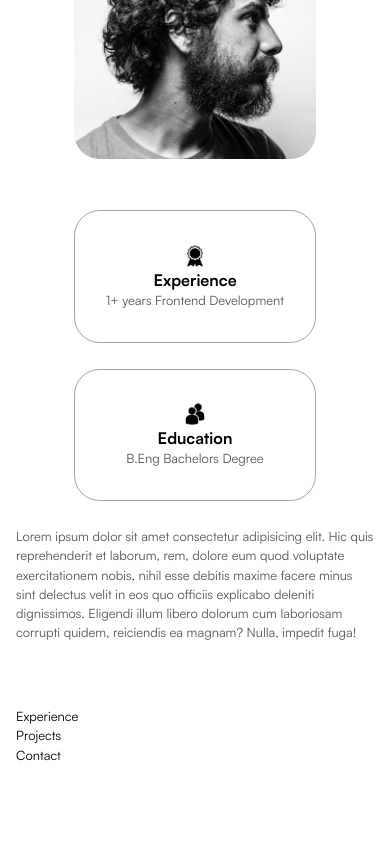
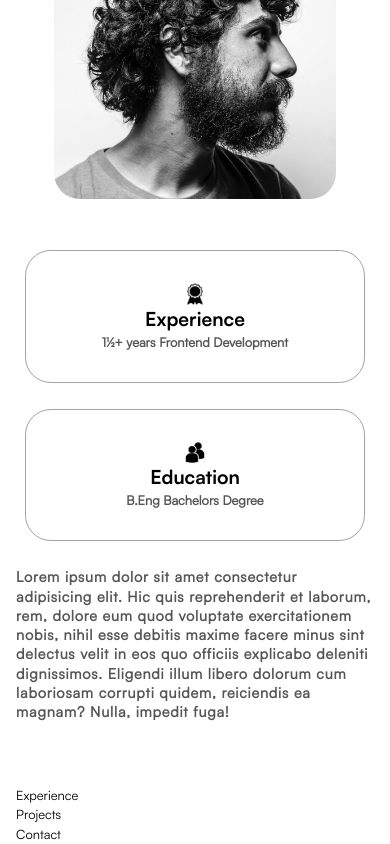
Before and after one commit to Savio234/Portfolio, a React (Create React App) app: page / in a window 390 px wide. Shown: the part 905-1749 px from the top of the page. Before the commit the page ends 1670 px from the top, so only its background shows below. Built offline with nearby package versions, Linux system fonts and the light colour scheme.

Commit message:
About section changes

```diff
--- a/src/components/About/About.css
+++ b/src/components/About/About.css
@@ -96,4 +96,24 @@
         font-size: 2.4rem;
         line-height: 3rem;
     }
+    .about-card {
+        width: 95%;
+        border-width: 0.2rem;
+    }
+    .about-card p {
+        font-weight: 700;
+    }
+    .about-card h3 {
+        font-size: 2.4rem;
+        line-height: 3.2rem;
+    }
+    .about-text p {
+        font-size: 1.8rem;
+        font-weight: 700;
+        letter-spacing: 0.1rem;
+    }
+    .content-img {
+        width: 35rem;
+        height: 35rem;
+    }
 }
--- a/src/components/About/About.jsx
+++ b/src/components/About/About.jsx
@@ -24,7 +24,7 @@ const About = () => {
                 </div>
                 <h3>Experience</h3>
                 <p>
-                  1+ years
+                  1½+ years
                   Frontend Development
                 </p>
               </div>
--- a/src/components/Nav/Nav.jsx
+++ b/src/components/Nav/Nav.jsx
@@ -1,6 +1,7 @@
 import React from 'react'
 import Open from '../../assets/svgs/hamburger.svg'
 import Close from '../../assets/svgs/close-icon.svg'
+import navLinks from '../../mock/navLinks'
 import './Nav.css'
 
 const Nav = () => {
@@ -12,24 +13,7 @@ const Nav = () => {
     const menu = document.querySelector(".mob-nav");
     menu.style.width = "0%";
   }
-  const navItems = [
-    {
-      name: 'About',
-      link: '#about'
-    },
-    {
-      name: 'Experience',
-      link: '#experience'
-    },
-    {
-      name: 'Projects',
-      link: '#project'
-    },
-    {
-      name: 'Contact',
-      link: '#contact'
-    }
-  ]
+
   return (
     <div>
       <header id='header-lg'>
@@ -42,7 +26,7 @@ const Nav = () => {
           </div>
           <nav className='nav-container flex flex-center'>
             <ul className='flex flex-center nav-list'>
-              {navItems.map((navItem, index) =>
+              {navLinks.map((navItem, index) =>
                 <li key={index}>
                   <a href={navItem.link}>
                     <h3>{navItem.name}</h3>
@@ -89,7 +73,7 @@ const Nav = () => {
                 </div>
 
                 <ul className="nav-list flex flex-center flex-columnn flex-between">
-                  {navItems.map((navItem, index) =>
+                  {navLinks.map((navItem, index) =>
                     <li onClick={closeNav} key={index}>
                       <a href={navItem.link}>
                         <h3>{navItem.name}</h3>
--- /dev/null
+++ b/src/mock/experienceData.js
@@ -0,0 +1,4 @@
+// eslint-disable-next-line
+export default [
+
+]
--- /dev/null
+++ b/src/mock/navLinks.js
@@ -0,0 +1,19 @@
+// eslint-disable-next-line
+export default [
+    {
+        name: 'About',
+        link: '#about'
+    },
+    {
+        name: 'Experience',
+        link: '#experience'
+    },
+    {
+        name: 'Projects',
+        link: '#project'
+    },
+    {
+        name: 'Contact',
+        link: '#contact'
+    }
+]
```
